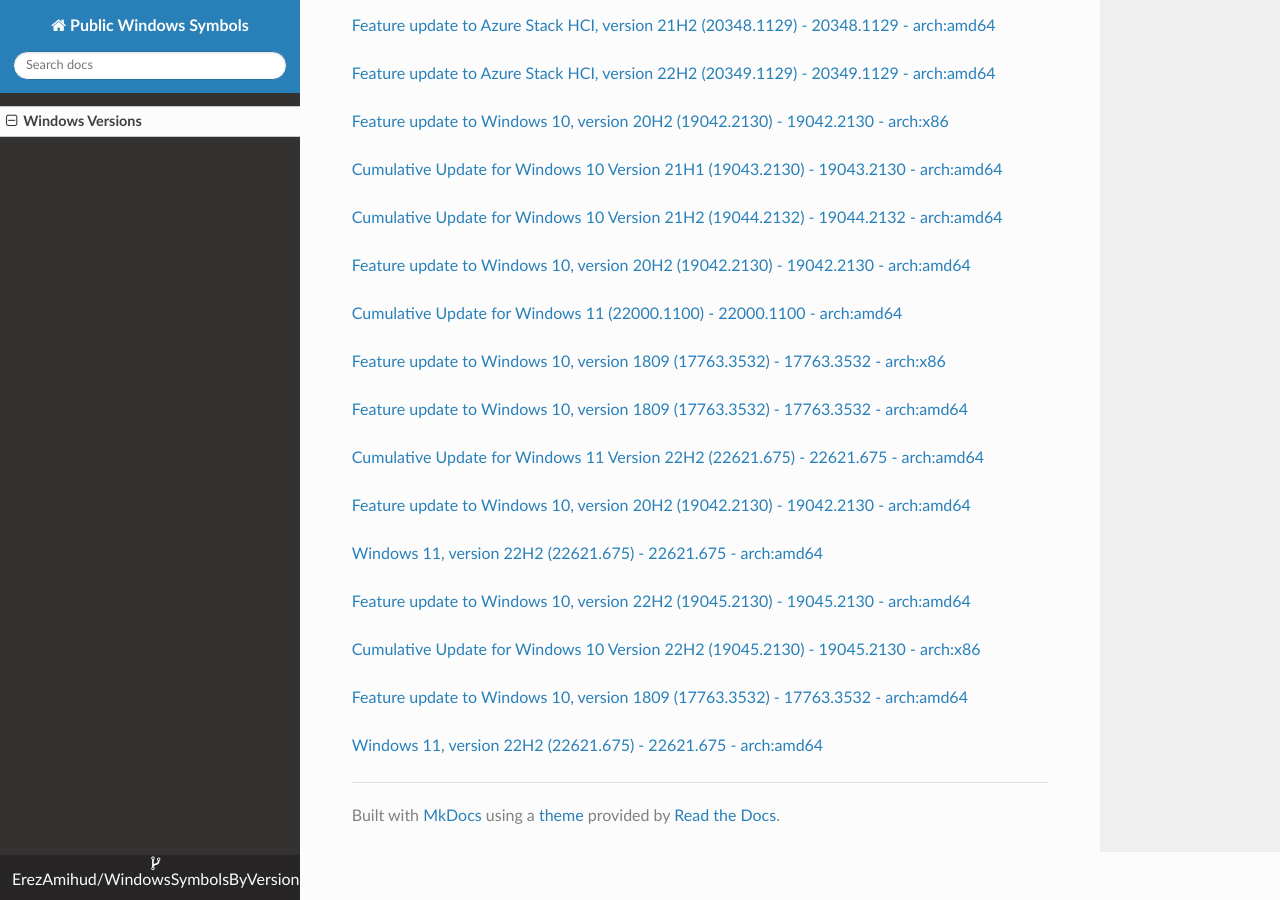
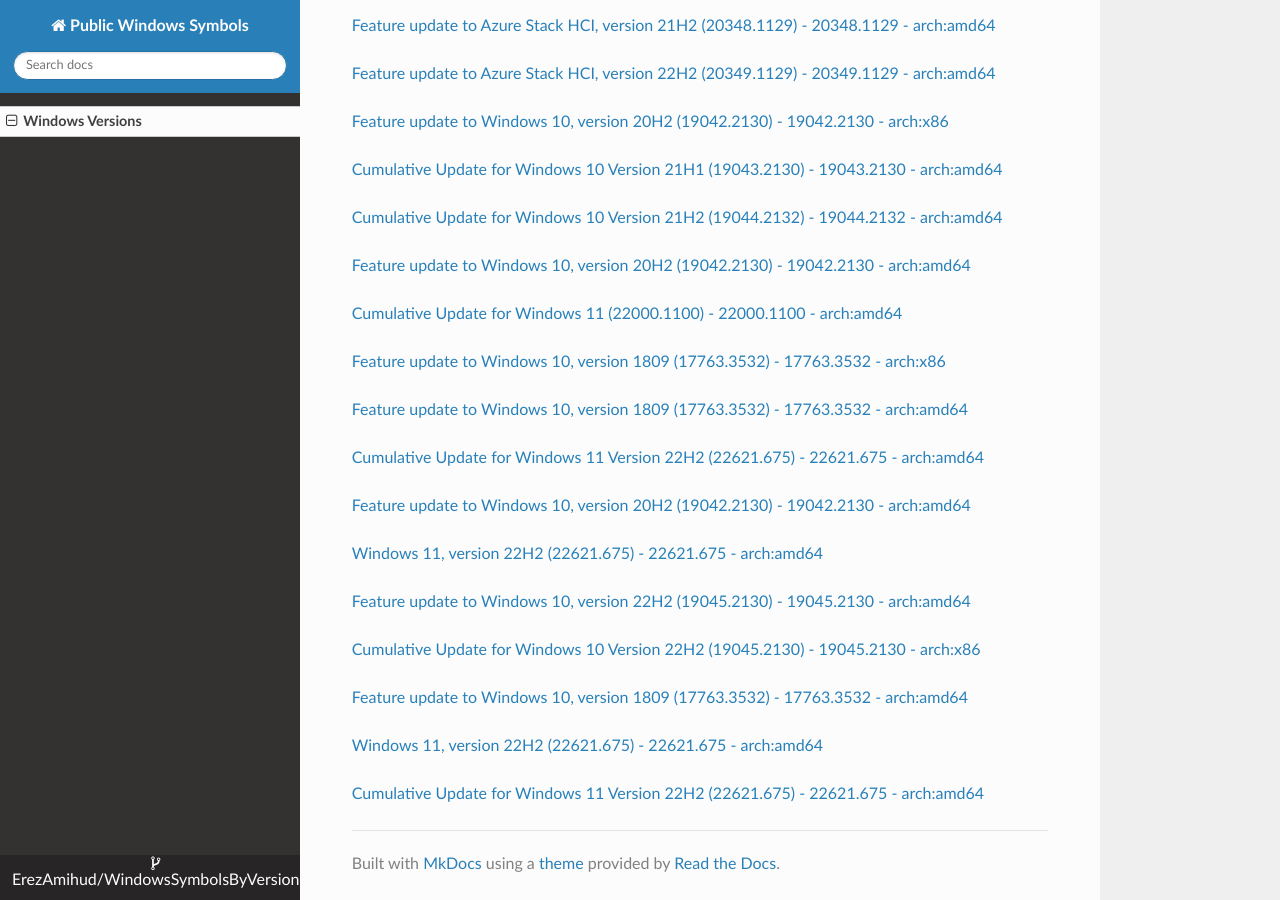
Before and after one commit to ErezAmihud/WindowsSymbolsByVersion, an MkDocs documentation site: the page built from docs/index.md, in a window 1280 px wide and 900 px high, scrolled down 49829 px. Built offline with MkDocs 1.6.1, drawn with Linux system fonts in a browser that asks for light colours; nearby versions of some CDN libraries.

Commit message:
Automated commit, add manifest for 61bd7906-098c-42ac-8b39-85a6d5b5912c

```diff
--- a/docs/index.md
+++ b/docs/index.md
@@ -2941,3 +2941,6 @@
 
 
 [Windows 11, version 22H2 (22621.675) - 22621.675 - arch:amd64](https://github.com/ErezAmihud/WindowsSymbolsByVersion/blob/main/manifests/f65803de-3ea0-4cb7-8751-0e9da23ce7f0.manifest)
+
+
+[Cumulative Update for Windows 11 Version 22H2 (22621.675) - 22621.675 - arch:amd64](https://github.com/ErezAmihud/WindowsSymbolsByVersion/blob/main/manifests/61bd7906-098c-42ac-8b39-85a6d5b5912c.manifest)
```
Also changed, not shown: process_builds.json (+1 -1 lines).
